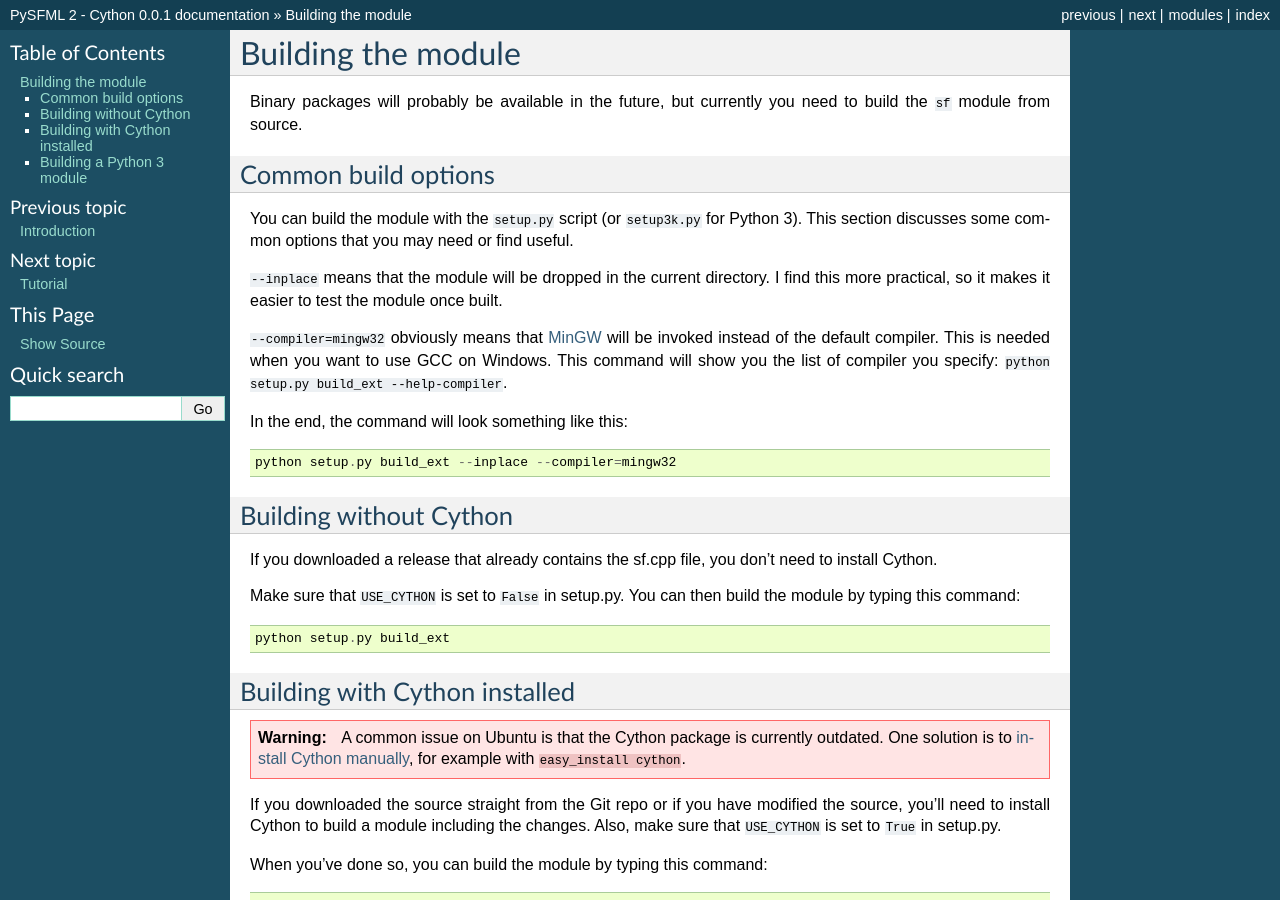
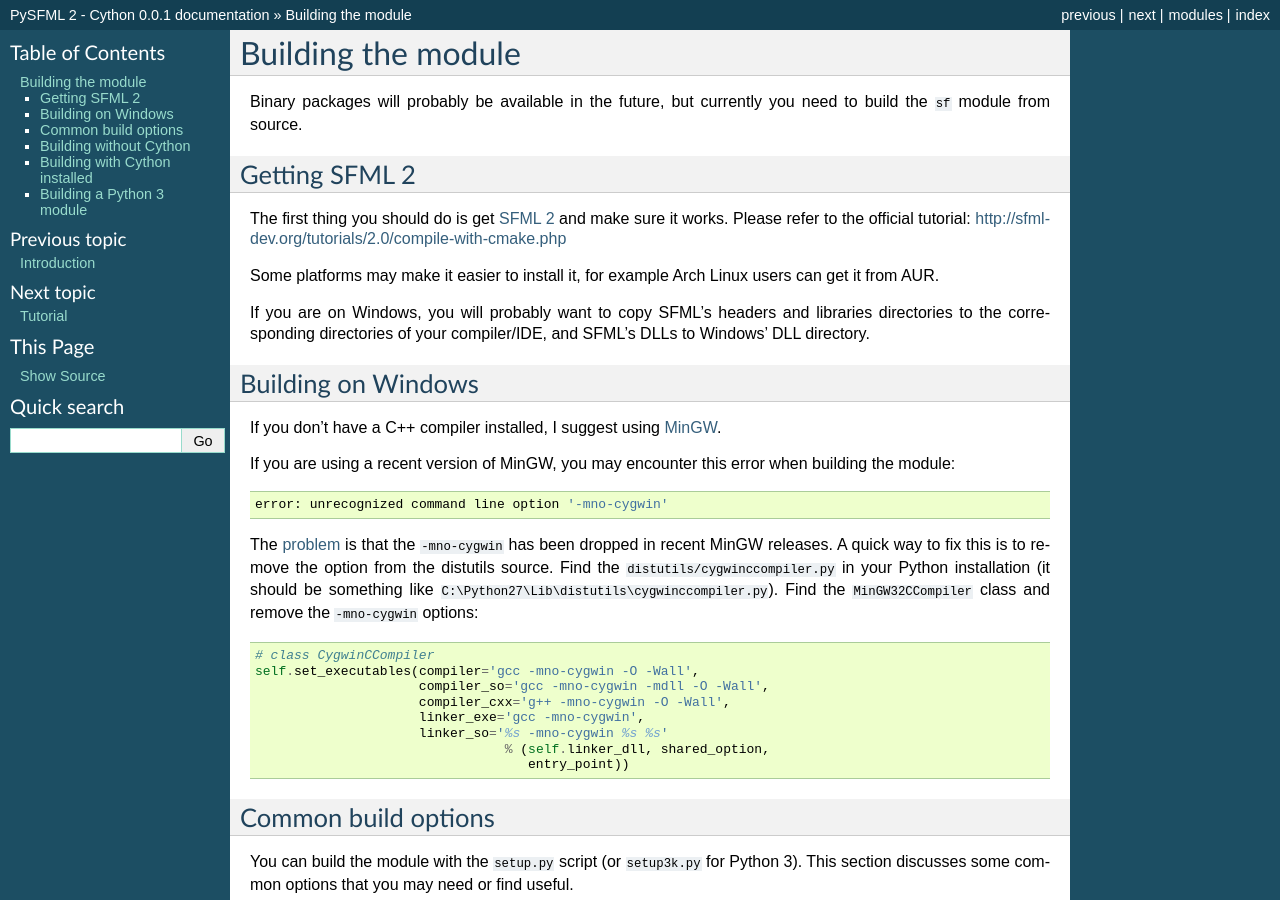
Before and after one commit to intjelic/python-sfml, a Sphinx documentation site: the page built from doc/sphinx/source/building.rst, in a window 1280 px wide and 900 px high. Built offline with Sphinx 7.4.7, drawn with Linux system fonts in a browser that asks for light colours.

Commit message:
Added precisions on how to build the module, mainly for Windows users

```diff
--- a/doc/sphinx/source/building.rst
+++ b/doc/sphinx/source/building.rst
@@ -3,6 +3,51 @@
 
 Binary packages will probably be available in the future, but currently you need
 to build the ``sf`` module from source.
+
+
+Getting SFML 2
+--------------
+
+The first thing you should do is get `SFML 2
+<https://github.com/LaurentGomila/SFML>`_ and make sure it
+works. Please refer to the official tutorial:
+http://sfml-dev.org/tutorials/2.0/compile-with-cmake.php
+
+Some platforms may make it easier to install it, for example Arch
+Linux users can get it from AUR.
+
+If you are on Windows, you will probably want to copy SFML's headers
+and libraries directories to the corresponding directories of your
+compiler/IDE, and SFML's DLLs to Windows' DLL directory.
+
+
+Building on Windows
+-------------------
+
+If you don't have a C++ compiler installed, I suggest using `MinGW
+<http://www.mingw.org>`_.
+
+If you are using a recent version of MinGW, you may encounter this
+error when building the module::
+
+    error: unrecognized command line option '-mno-cygwin'
+
+The `problem <http://bugs.python.org/issue12641>`_ is that the
+``-mno-cygwin`` has been dropped in recent MinGW releases.  A quick
+way to fix this is to remove the option from the distutils
+source. Find the ``distutils/cygwinccompiler.py`` in your Python
+installation (it should be something like
+``C:\Python27\Lib\distutils\cygwinccompiler.py``). Find the
+``MinGW32CCompiler`` class and remove the ``-mno-cygwin`` options::
+
+    # class CygwinCCompiler
+    self.set_executables(compiler='gcc -mno-cygwin -O -Wall',
+                         compiler_so='gcc -mno-cygwin -mdll -O -Wall',
+                         compiler_cxx='g++ -mno-cygwin -O -Wall',
+                         linker_exe='gcc -mno-cygwin',
+                         linker_so='%s -mno-cygwin %s %s'
+                                    % (self.linker_dll, shared_option,
+                                       entry_point))
 
 
 Common build options
@@ -16,7 +61,7 @@
 directory. I find this more practical, so it makes it easier to test
 the module once built.
 
-``--compiler=mingw32`` obviously means that `MinGW <http://www.mingw.org/>`_
+``--compiler=mingw32`` obviously means that `MinGW`_
 will be invoked instead of the default compiler. This is needed when you want
 to use GCC on Windows. This command will show you the list of compiler you
 specify: ``python setup.py build_ext --help-compiler``.
```
